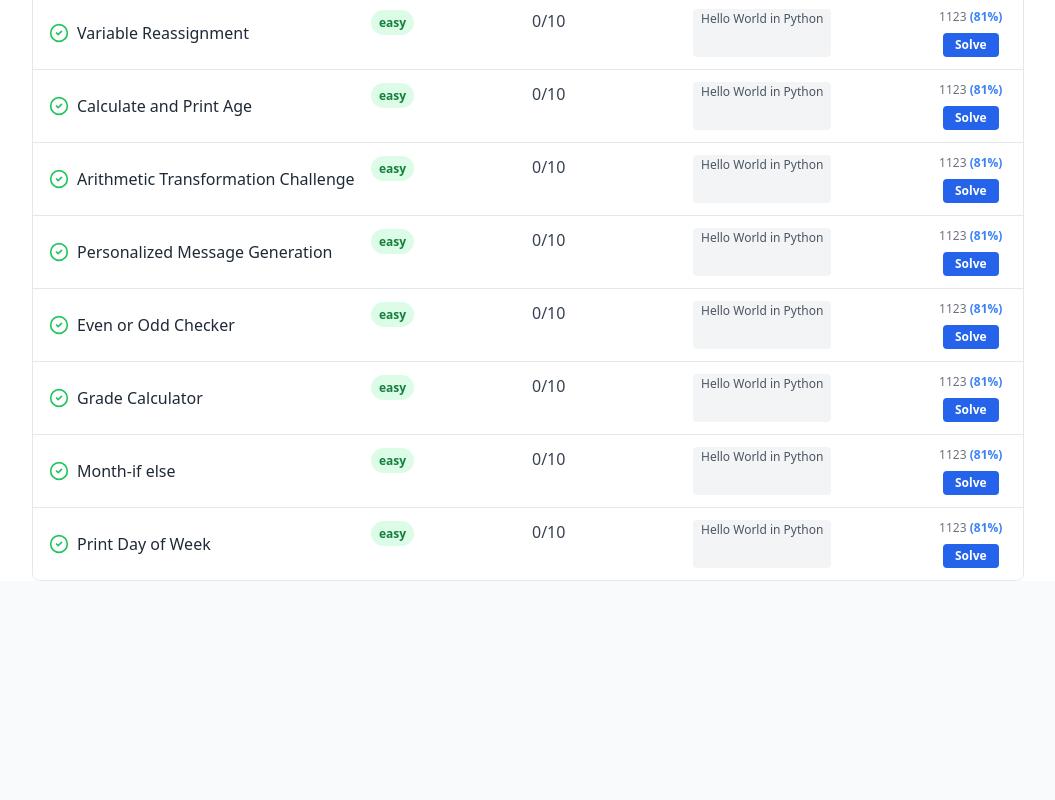
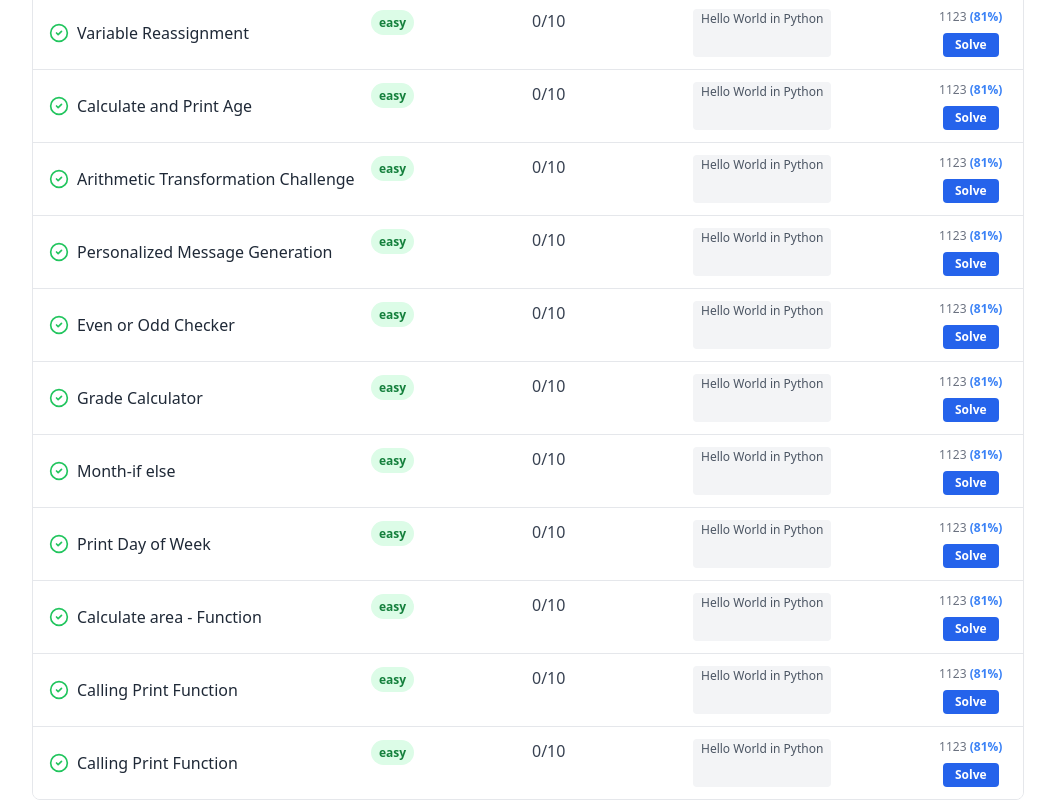
Before and after one commit to Ayush3303h/NextClass, a React (Vite) app: page /assignments in a window 1280 px wide. Shown: the part 667-1467 px from the top of the page, without its empty margins (112-1167 px from the left). Before the commit the page ends 1248 px from the top, so only its background shows below. Built offline with nearby package versions, Linux system fonts and the light colour scheme; no server answers; sample sign-in values are in the browser's storage.

Commit message:
Update Assignments.jsx

```diff
--- a/src/pages/Assignments.jsx
+++ b/src/pages/Assignments.jsx
@@ -143,6 +143,36 @@ const dummyModules = [
         solvedBy: 1123,
         solvedPercent: 81,
         link: "https://my.newtonschool.co/playground/code/rr6keacob8b4",
+      },
+      {
+        id: 114,
+        title: 'Calculate area - Function',
+        difficulty: 'easy',
+        xp: 10,
+        topics: ['Hello World in Python'],
+        solvedBy: 1123,
+        solvedPercent: 81,
+        link: "https://my.newtonschool.co/playground/code/tqkbg2rfxosi",
+      },
+      {
+        id: 115,
+        title: 'Calling Print Function',
+        difficulty: 'easy',
+        xp: 10,
+        topics: ['Hello World in Python'],
+        solvedBy: 1123,
+        solvedPercent: 81,
+        link: "https://my.newtonschool.co/playground/code/ocoz726lpdyq",
+      },
+      {
+        id: 116,
+        title: 'Calling Print Function',
+        difficulty: 'easy',
+        xp: 10,
+        topics: ['Hello World in Python'],
+        solvedBy: 1123,
+        solvedPercent: 81,
+        link: "https://my.newtonschool.co/playground/code/ocoz726lpdyq",
       },
     ],
   },
```
